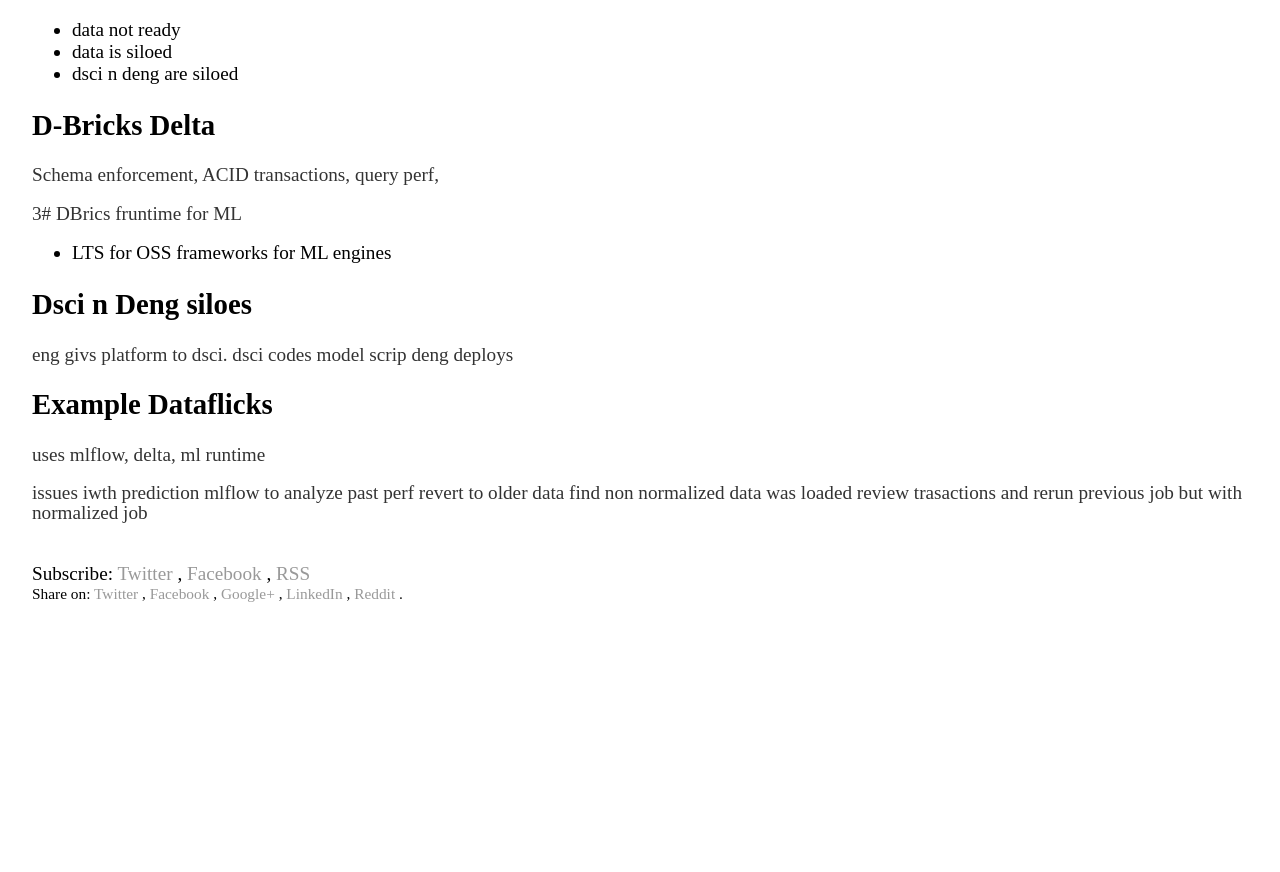
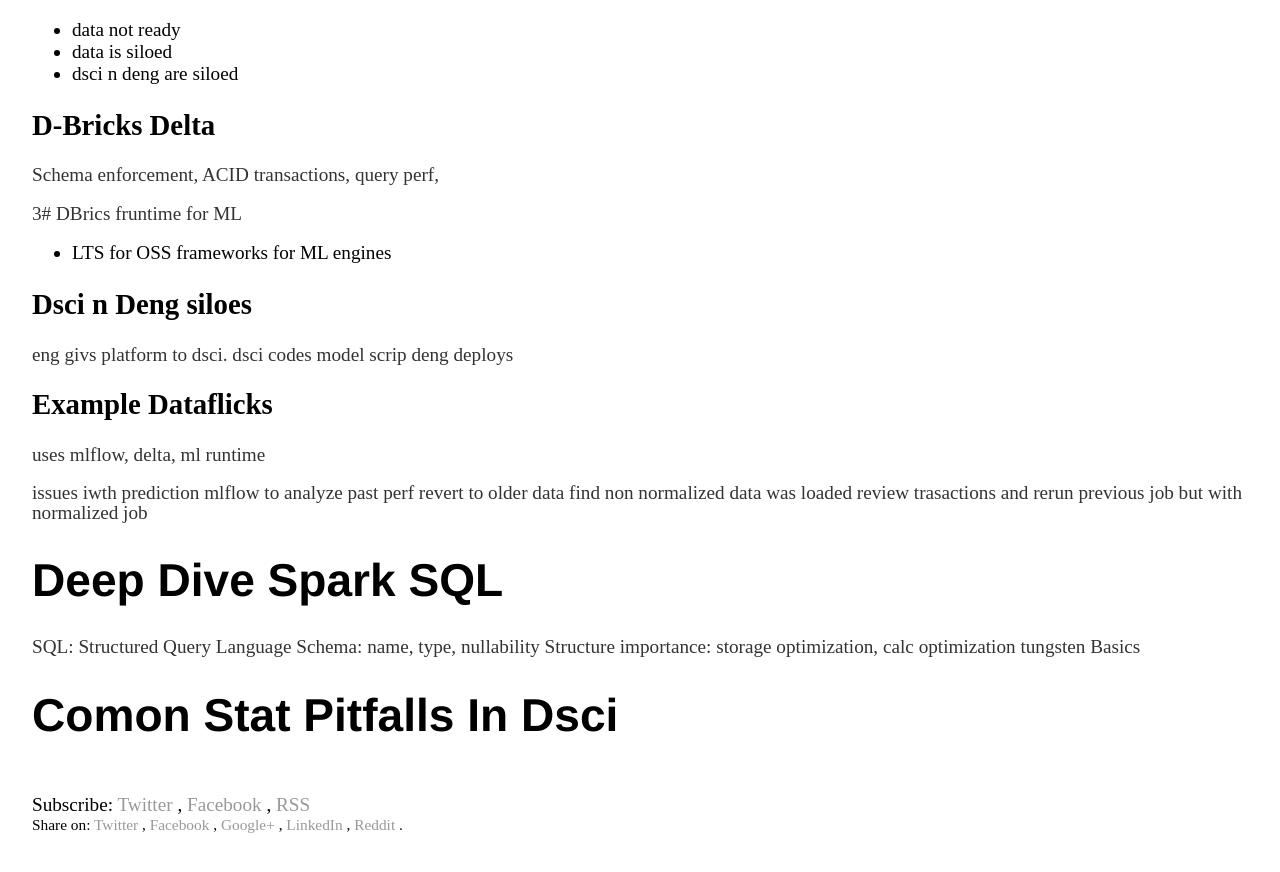
Before and after one commit to vackosar/vackosar.github.io, a Jekyll site: the page built from _posts/2018-10-03-Spark-N-AI-Summit-EU.md, in a window 1280 px wide and 900 px high, scrolled down 1521 px. Shown: the top 872 px of the window. Built offline with Jekyll 4.4.1, drawn with Linux system fonts in a browser that asks for light colours; comment, search, counter and statistics services are not loaded; before the commit the page ends 2190 px from its top, so only the background shows below that.

Commit message:
spark-summit

```diff
--- a/_posts/2018-10-03-Spark-N-AI-Summit-EU.md
+++ b/_posts/2018-10-03-Spark-N-AI-Summit-EU.md
@@ -78,3 +78,13 @@
 revert to older data
 find non normalized data was loaded
 review trasactions and rerun previous job but with normalized job
+
+# Deep Dive Spark SQL
+
+SQL: Structured Query Language
+Schema: name, type, nullability
+Structure importance: storage optimization, calc optimization tungsten
+Basics
+
+
+# Comon Stat Pitfalls In Dsci
```
